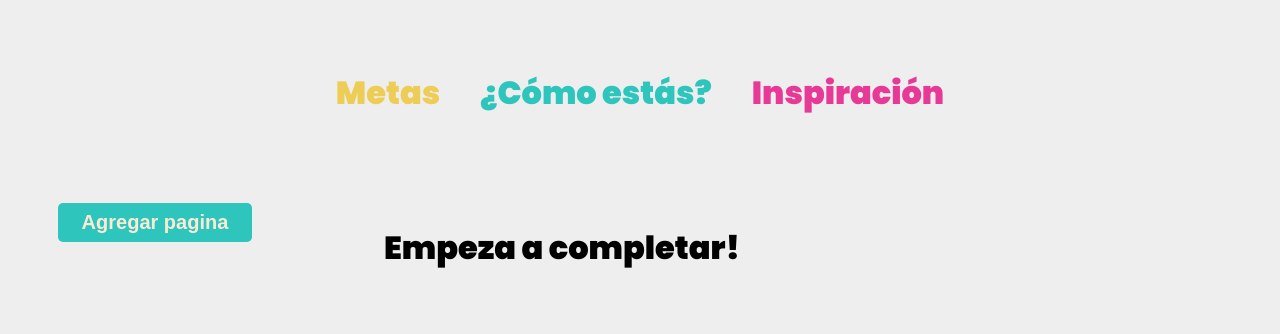
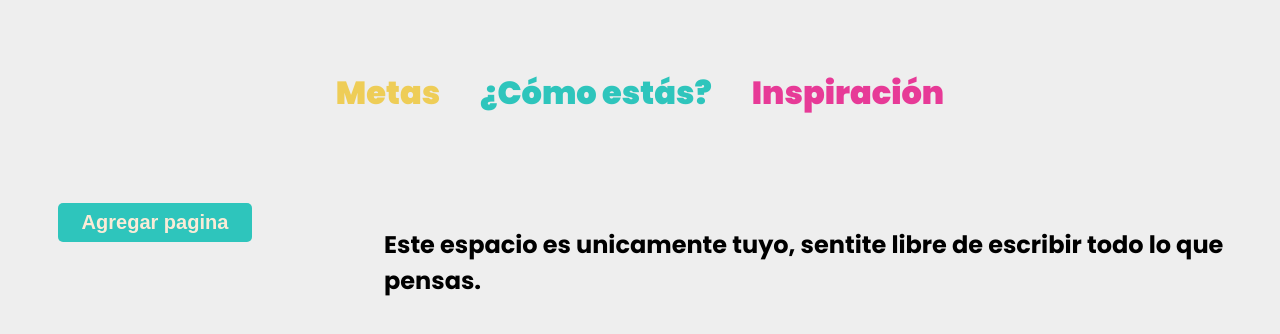
Before and after one commit to francodallongaro/metriotes, a React (Create React App) app: page /comoestas in a window 1280 px wide. Shown: the top 334 px of the page. Built offline with nearby package versions, Linux system fonts and the light colour scheme.

Commit message:
Style al input

```diff
--- a/src/components/inputpage/index.js
+++ b/src/components/inputpage/index.js
@@ -24,7 +24,7 @@ function InputPage({ setDiaryPages, setAddPage, setCurrentPage, diaryPages }) {
 
   return (
     <div className={s.inputpage}>
-      <form onSubmit={handleSubmit}>
+      <form onSubmit={handleSubmit} autocomplete="off">
         <input
           onChange={handleChange}
           type="text"
--- a/src/components/inputpage/inputpage.module.css
+++ b/src/components/inputpage/inputpage.module.css
@@ -14,4 +14,6 @@ input {
   background-color: transparent;
   margin-bottom: 3rem;
   height: 40px;
+  outline: none;
+  font-size: 20px;
 }
--- a/src/components/page/index.js
+++ b/src/components/page/index.js
@@ -2,7 +2,13 @@ import React from "react";
 import s from "./page.module.css";
 
 function PageDetail({ currentPage }) {
-  if (!currentPage) return <h1>Empeza a completar!</h1>;
+  if (!currentPage)
+    return (
+      <h3>
+        Este espacio es unicamente tuyo, sentite libre de escribir todo lo que
+        pensas.
+      </h3>
+    );
   return (
     <div className={s.detail}>
       <h1>{currentPage.title || "no hay nada"}</h1>
```
